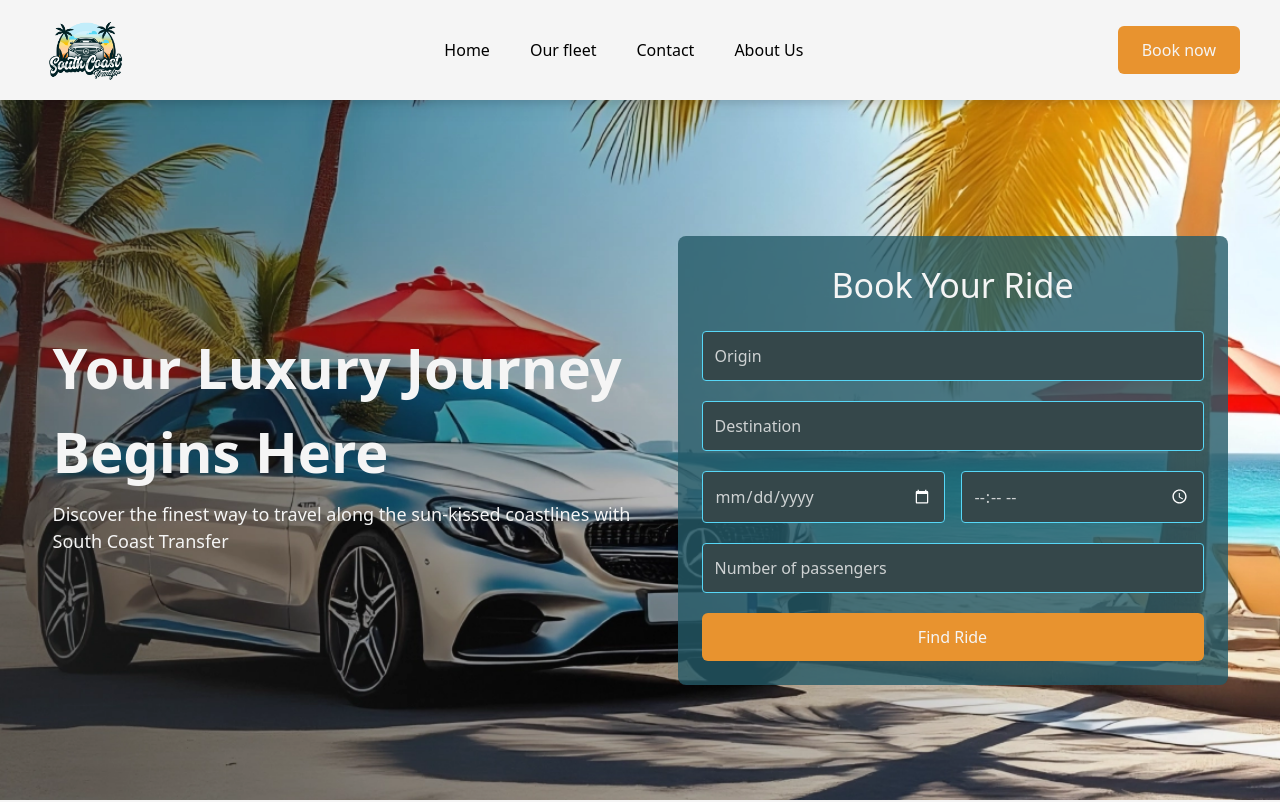
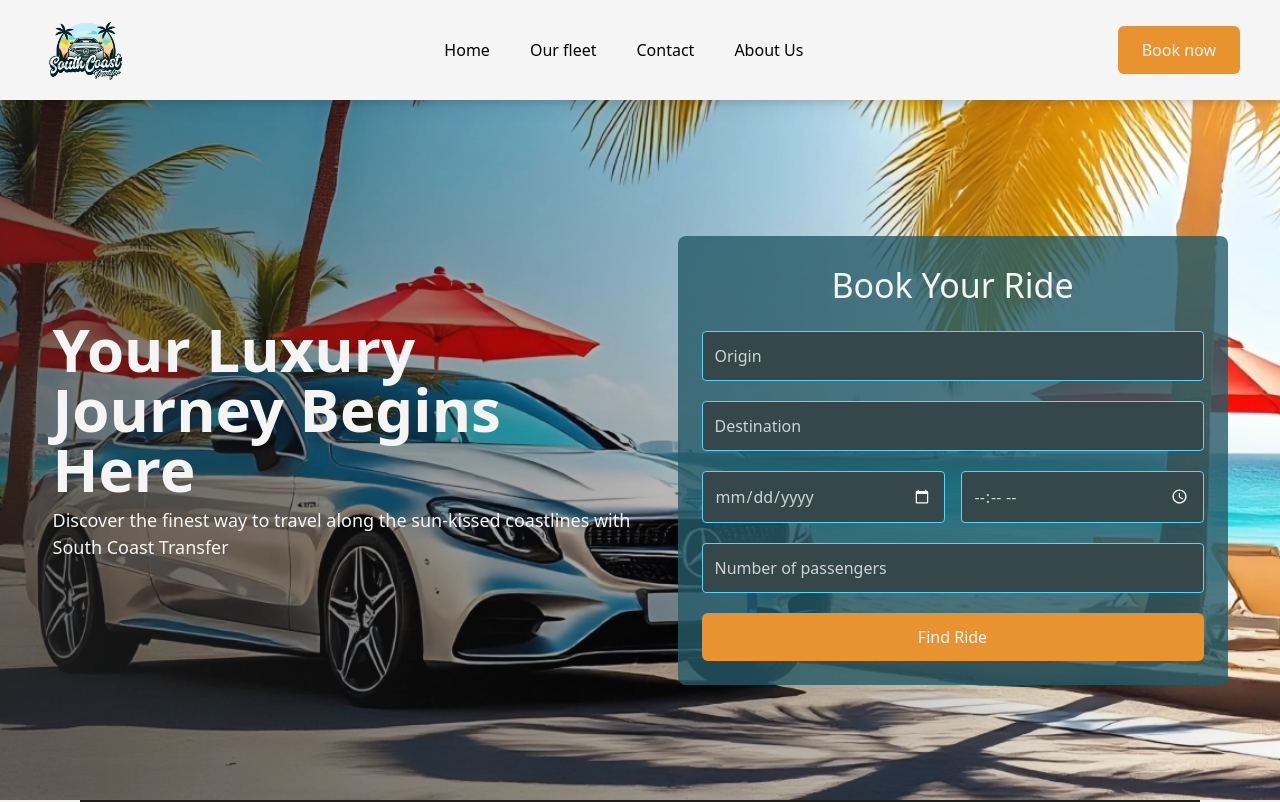
Before and after one commit to SenanAbb/south-coast-transfer, a Next.js app: page / in a window 1280 px wide. Shown: the top 802 px of the page. Built offline with nearby package versions, Linux system fonts and the light colour scheme.

Commit message:
adjustes

```diff
--- a/src/app/page.tsx
+++ b/src/app/page.tsx
@@ -2,11 +2,12 @@ import BookingForm from "@/components/BookingForm";
 
 export default function Home() {
   return (
-    // HERO SECTION
-    <section className="fixed top-0 left-0 w-full h-full m-0 p-0 bg-hero bg-no-repeat bg-cover bg-center z-0 grid items-center pt-[120px]">
+    <>
+      {/* // HERO SECTION */}
+      <section className="absolute top-0 left-0 w-full h-full m-0 p-0 bg-hero bg-no-repeat bg-cover bg-center z-0 grid items-center pt-[120px]">
         <div className="flex flex-col lg:flex-row mx-10 justify-around lg:items-center">
           <div className="flex flex-col gap-2 mb-10 lg:w-[50%] text-center lg:text-left">
-          <h1 className="text-white">Your Luxury Journey Begins Here</h1>
+            <h1 className="text-white text-4xl md:text-6xl">Your Luxury Journey Begins Here</h1>
             <p className="text-white">
               Discover the finest way to travel along the sun-kissed coastlines
               with South Coast Transfer
@@ -15,5 +16,7 @@ export default function Home() {
           <BookingForm />
         </div>
       </section>
+      <section className="h-[1000px] bg-black-900"></section>
+    </>
   );
 }
```
Lines whose indentation alone changed are shown as unchanged.
